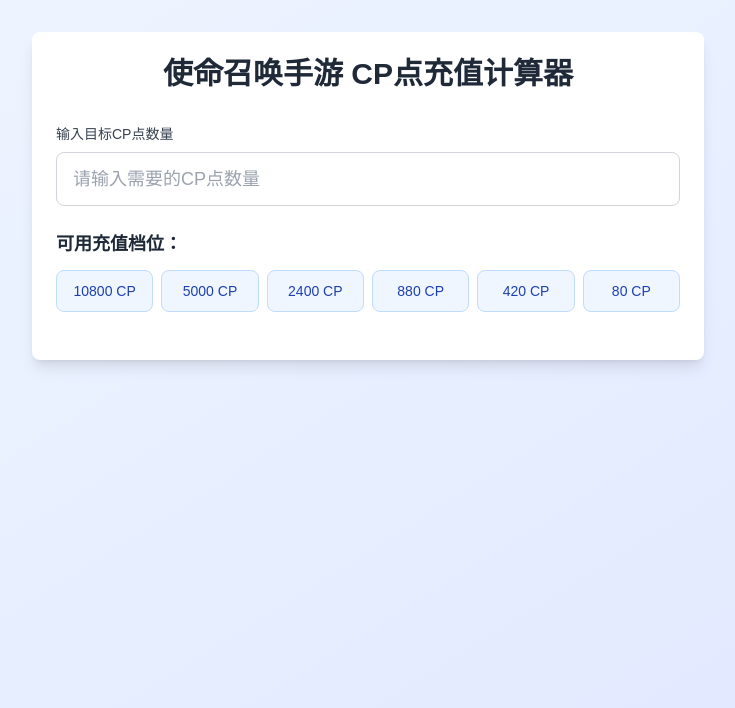
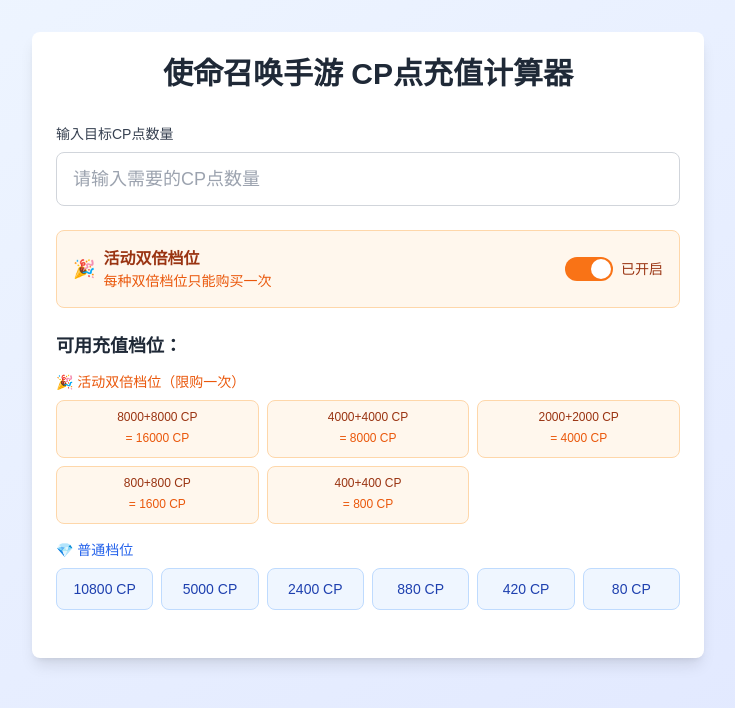
Before and after one commit to BINGWU2003/codm-tools, a Next.js app: page / in a window 1280 px wide. Shown: the top 708 px of the page, without its empty margins (272-1007 px from the left). Built offline with nearby package versions, Linux system fonts and the light colour scheme.

Commit message:
更新 CP 计算器组件，添加双倍档位功能及相关状态管理，优化界面以显示双倍档位信息。

```diff
--- a/app/components/cp-calculator.tsx
+++ b/app/components/cp-calculator.tsx
@@ -4,6 +4,9 @@ import { useState, useMemo } from 'react'
 
 interface CPTier {
   cp: number
+  displayName: string
+  isDouble?: boolean
+  originalCP?: number // 原始充值金额
   price?: number // 可以后续添加价格信息
 }
 
@@ -11,6 +14,7 @@ interface CalculationResult {
   tier: CPTier
   quantity: number
   totalCP: number
+  isDoubleUsed?: boolean
 }
 
 interface OptimalSolution {
@@ -18,35 +22,69 @@ interface OptimalSolution {
   totalCP: number
   remainingCP: number
   efficiency: number
+  doubleUsed: boolean
 }
 
-const CP_TIERS: CPTier[] = [
-  { cp: 10800 },
-  { cp: 5000 },
-  { cp: 2400 },
-  { cp: 880 },
-  { cp: 420 },
-  { cp: 80 }
+const NORMAL_TIERS: CPTier[] = [
+  { cp: 10800, displayName: '10800 CP' },
+  { cp: 5000, displayName: '5000 CP' },
+  { cp: 2400, displayName: '2400 CP' },
+  { cp: 880, displayName: '880 CP' },
+  { cp: 420, displayName: '420 CP' },
+  { cp: 80, displayName: '80 CP' }
+]
+
+const DOUBLE_TIERS: CPTier[] = [
+  { cp: 16000, displayName: '8000+8000 CP', isDouble: true, originalCP: 8000 },
+  { cp: 8000, displayName: '4000+4000 CP', isDouble: true, originalCP: 4000 },
+  { cp: 4000, displayName: '2000+2000 CP', isDouble: true, originalCP: 2000 },
+  { cp: 1600, displayName: '800+800 CP', isDouble: true, originalCP: 800 },
+  { cp: 800, displayName: '400+400 CP', isDouble: true, originalCP: 400 }
 ]
 
 export function CPCalculator() {
   const [targetCP, setTargetCP] = useState<string>('')
+  const [useDoubleTiers, setUseDoubleTiers] = useState<boolean>(true)
 
-  const calculateOptimalSolution = (target: number): OptimalSolution => {
+  const calculateOptimalSolution = (target: number, allowDouble: boolean): OptimalSolution => {
     if (target <= 0) {
       return {
         results: [],
         totalCP: 0,
         remainingCP: target,
-        efficiency: 0
+        efficiency: 0,
+        doubleUsed: false
       }
     }
 
     let remaining = target
     const results: CalculationResult[] = []
+    let doubleUsed = false
 
-    // 使用贪心算法，从大到小选择CP档位
-    for (const tier of CP_TIERS) {
+    // 如果允许使用双倍档位，先尝试双倍档位（每个最多用一次）
+    if (allowDouble) {
+      for (const tier of DOUBLE_TIERS) {
+        if (remaining >= tier.cp) {
+          // 双倍档位只能使用一次
+          const quantity = 1
+          const totalCP = tier.cp
+
+          results.push({
+            tier,
+            quantity,
+            totalCP,
+            isDoubleUsed: true
+          })
+
+          remaining -= totalCP
+          doubleUsed = true
+          break // 找到一个合适的双倍档位就停止，因为每种双倍档位只能用一次
+        }
+      }
+    }
+
+    // 使用普通档位处理剩余的CP需求
+    for (const tier of NORMAL_TIERS) {
       if (remaining >= tier.cp) {
         const quantity = Math.floor(remaining / tier.cp)
         const totalCP = quantity * tier.cp
@@ -68,7 +106,8 @@ export function CPCalculator() {
       results,
       totalCP,
       remainingCP: remaining,
-      efficiency
+      efficiency,
+      doubleUsed
     }
   }
 
@@ -77,8 +116,8 @@ export function CPCalculator() {
     if (isNaN(target) || target <= 0) {
       return null
     }
-    return calculateOptimalSolution(target)
-  }, [targetCP])
+    return calculateOptimalSolution(target, useDoubleTiers)
+  }, [targetCP, useDoubleTiers])
 
   const handleInputChange = (e: React.ChangeEvent<HTMLInputElement>) => {
     const value = e.target.value
@@ -108,11 +147,66 @@ export function CPCalculator() {
         />
       </div>
 
+      {/* 双倍档位开关 */}
+      <div className="mb-6">
+        <div className="flex items-center justify-between p-4 bg-orange-50 dark:bg-orange-900/30 border border-orange-200 dark:border-orange-700 rounded-lg">
+          <div className="flex-1">
+            <div className="flex items-center">
+              <span className="text-lg mr-2">🎉</span>
+              <div>
+                <h3 className="font-semibold text-orange-800 dark:text-orange-200">活动双倍档位</h3>
+                <p className="text-sm text-orange-600 dark:text-orange-300">每种双倍档位只能购买一次</p>
+              </div>
+            </div>
+          </div>
+          <label className="flex items-center cursor-pointer">
+            <input
+              type="checkbox"
+              checked={useDoubleTiers}
+              onChange={(e) => setUseDoubleTiers(e.target.checked)}
+              className="sr-only"
+            />
+            <div className={`relative w-12 h-6 rounded-full transition-colors ${useDoubleTiers ? 'bg-orange-500' : 'bg-gray-300 dark:bg-gray-600'}`}>
+              <div className={`absolute top-0.5 left-0.5 w-5 h-5 bg-white rounded-full transition-transform ${useDoubleTiers ? 'translate-x-6' : 'translate-x-0'}`} />
+            </div>
+            <span className="ml-2 text-sm text-orange-800 dark:text-orange-200">
+              {useDoubleTiers ? '已开启' : '已关闭'}
+            </span>
+          </label>
+        </div>
+      </div>
+
       {/* 显示可用档位 */}
       <div className="mb-6">
         <h3 className="text-lg font-semibold text-gray-800 dark:text-white mb-3">可用充值档位：</h3>
+
+        {/* 双倍档位 */}
+        {useDoubleTiers && (
+          <div className="mb-4">
+            <h4 className="text-sm font-medium text-orange-600 dark:text-orange-400 mb-2">🎉 活动双倍档位（限购一次）</h4>
+            <div className="grid grid-cols-2 sm:grid-cols-3 gap-2">
+              {DOUBLE_TIERS.map((tier) => (
+                <div
+                  key={tier.cp}
+                  className="bg-orange-50 dark:bg-orange-900/30 border border-orange-200 dark:border-orange-700 rounded-lg p-2 text-center"
+                >
+                  <span className="text-xs font-medium text-orange-800 dark:text-orange-200 block">
+                    {tier.displayName}
+                  </span>
+                  <span className="text-xs text-orange-600 dark:text-orange-400">
+                    = {tier.cp} CP
+                  </span>
+                </div>
+              ))}
+            </div>
+          </div>
+        )}
+
+        {/* 普通档位 */}
+        <div>
+          <h4 className="text-sm font-medium text-blue-600 dark:text-blue-400 mb-2">💎 普通档位</h4>
           <div className="grid grid-cols-3 sm:grid-cols-6 gap-2">
-          {CP_TIERS.map((tier) => (
+            {NORMAL_TIERS.map((tier) => (
               <div
                 key={tier.cp}
                 className="bg-blue-50 dark:bg-blue-900/30 border border-blue-200 dark:border-blue-700 rounded-lg p-2 text-center"
@@ -122,6 +216,7 @@ export function CPCalculator() {
                 </span>
               </div>
             ))}
+          </div>
         </div>
       </div>
 
@@ -137,11 +232,20 @@ export function CPCalculator() {
                 {solution.results.map((result, index) => (
                   <div
                     key={index}
-                    className="flex justify-between items-center bg-white dark:bg-gray-600 rounded-lg p-3 border border-gray-200 dark:border-gray-500"
+                    className={`flex justify-between items-center rounded-lg p-3 border ${result.isDoubleUsed
+                        ? 'bg-orange-50 dark:bg-orange-900/30 border-orange-200 dark:border-orange-700'
+                        : 'bg-white dark:bg-gray-600 border-gray-200 dark:border-gray-500'
+                      }`}
                   >
-                    <span className="font-medium text-gray-800 dark:text-white">
-                      {result.tier.cp} CP × {result.quantity}
+                    <div className="flex items-center">
+                      {result.isDoubleUsed && <span className="text-orange-500 mr-2">🎉</span>}
+                      <span className={`font-medium ${result.isDoubleUsed
+                          ? 'text-orange-800 dark:text-orange-200'
+                          : 'text-gray-800 dark:text-white'
+                        }`}>
+                        {result.tier.displayName} × {result.quantity}
                       </span>
+                    </div>
                     <span className="text-green-600 dark:text-green-400 font-semibold">
                       = {result.totalCP} CP
                     </span>
@@ -176,6 +280,14 @@ export function CPCalculator() {
                 </div>
               </div>
 
+              {solution.doubleUsed && (
+                <div className="mt-4 p-3 bg-orange-50 dark:bg-orange-900/30 border border-orange-200 dark:border-orange-700 rounded-lg">
+                  <p className="text-sm text-orange-800 dark:text-orange-200">
+                    🎉 已使用活动双倍档位，节省了更多费用！
+                  </p>
+                </div>
+              )}
+
               {solution.remainingCP > 0 && (
                 <div className="mt-4 p-3 bg-yellow-50 dark:bg-yellow-900/30 border border-yellow-200 dark:border-yellow-700 rounded-lg">
                   <p className="text-sm text-yellow-800 dark:text-yellow-200">
```
Lines whose indentation alone changed are shown as unchanged.
